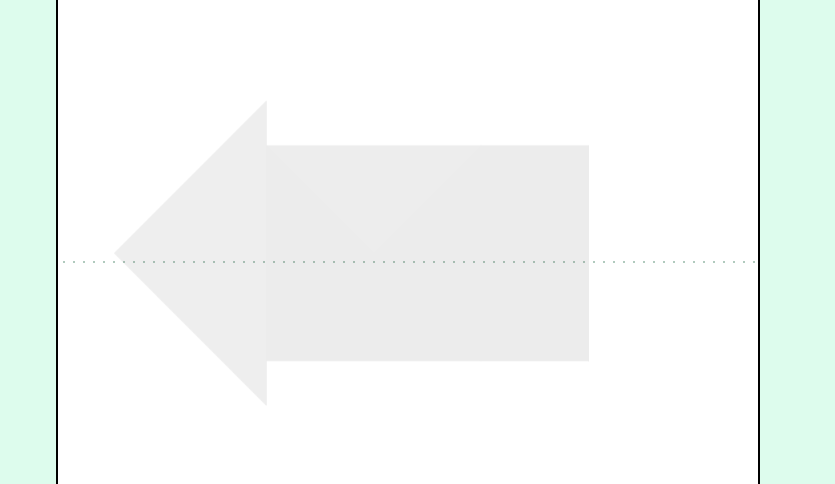
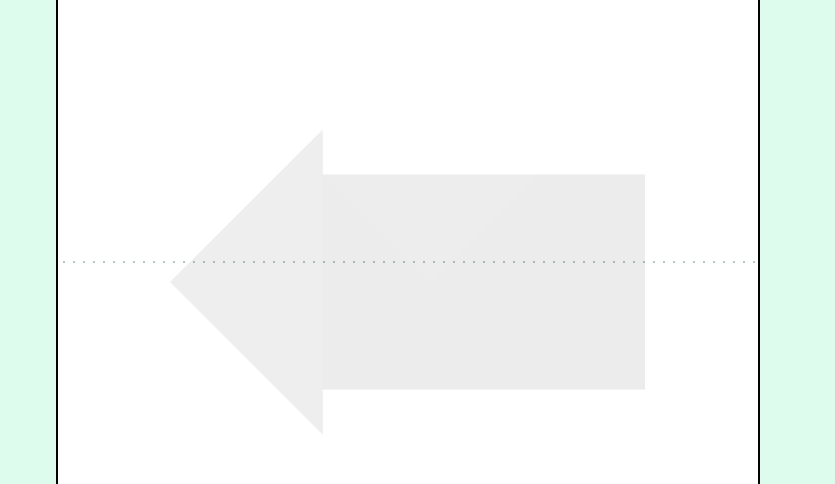
Before and after one commit to eschwalm/shape-shifter, a website built with webpack: page index.html in a window 1280 px wide. Shown: the part 188-672 px from the top of the page, 445-1280 px from the left. Built offline with nearby package versions, Linux system fonts and the light colour scheme.

Commit message:
consistent center images

```diff
--- a/assets/css/main.css
+++ b/assets/css/main.css
@@ -130,7 +130,7 @@ a:link {
 }
 
 #display-grid {
-  display: inline-block;
+  display: block;
   height: 600px;
   width: 700px;
   margin-left: 50px;
@@ -140,6 +140,18 @@ a:link {
   background-image: radial-gradient(circle, rgba(0, 0, 0, 0.2) 1px, rgba(255, 255, 255, 1) 1px);
   background-position: 1px 9px;
   text-align: center;
+}
+
+#img-container {
+  height: 100%;
+  width: 100%;
+  display: table;
+  position: relative;
+  margin: auto;
+  top: 0;
+  left: 0;
+  bottom: 0;
+  right: 0;
 }
 
 #solution-button {
@@ -195,14 +207,14 @@ a:link {
 #display-svg {
   height: auto;
   max-width: 475px;
-  position: relative;
-  margin: 0;
   filter: contrast(0%) brightness(50%) opacity(10%);
   pointer-events: none;
-  top: 50%;
-  -webkit-transform: translateY(-50%);
-  -ms-transform: translateY(-50%);
-  transform: translateY(-50%);
+  position: absolute;
+  margin: auto;
+  top: 0;
+  left: 0;
+  right: 0;
+  bottom: 0;
 }
 
 #arrow {
--- a/index.html
+++ b/index.html
@@ -149,9 +149,11 @@
         </div>
         <button class="button" id="reset-button">Reset</button>
         <button class="button" id="solution-button">Solution</button>
-        <img
+        <div id="img-container">
+          <img
           id="display-svg"
           src="assets/images/arrow.png"/>
+        </div>
       </div>
 
     </div>
```
